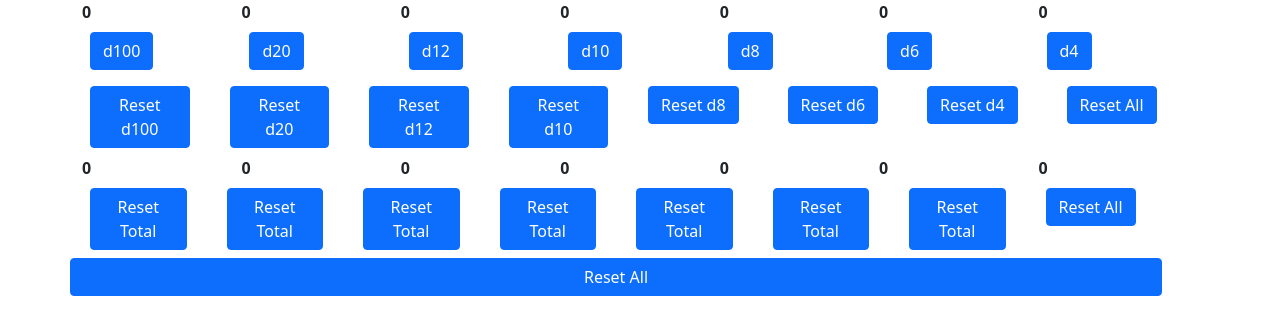
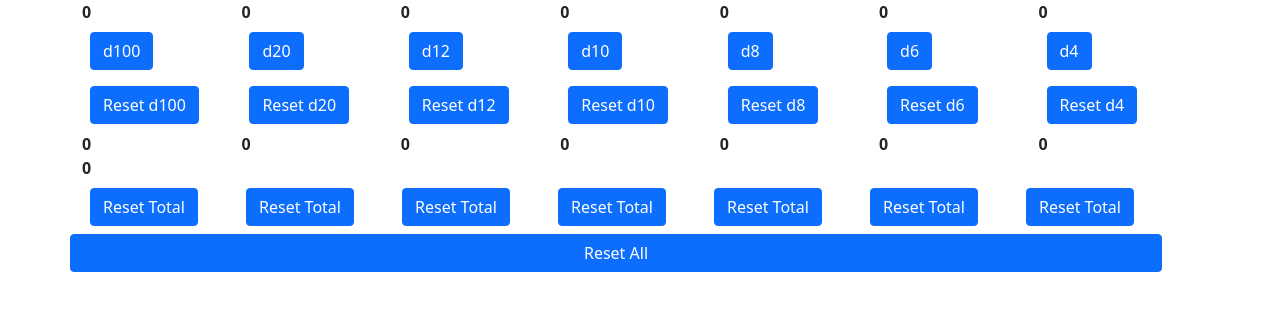
Before and after one commit to demc5656/my-app, a React (Create React App) app: page / in a window 1280 px wide. Shown: the top 334 px of the page. Built offline with nearby package versions, Linux system fonts and the light colour scheme.

Commit message:
mega total

```diff
--- a/src/components/ResetAll.tsx
+++ b/src/components/ResetAll.tsx
@@ -67,8 +67,8 @@ export function ResetAll ({set100, set20, set12, set10, set8, set6, set4, get100
         <Col><Button data-testid="reset-total-8-button" onClick={setTotal8} className="m-2">Reset Total</Button></Col>
         <Col><Button data-testid="reset-total-6-button" onClick={setTotal6} className="m-2">Reset Total</Button></Col>
         <Col><Button data-testid="reset-total-4-button" onClick={setTotal4} className="m-2">Reset Total</Button></Col>
-        <Col><Button data-testid="reset-total-button" onClick={() => {setTotal100(); setTotal20(); setTotal12(); setTotal10(); setTotal8(); setTotal6(); setTotal4();}} className="m-2">Reset All</Button></Col>
         </Row>
         <Row><Button data-testid="reset-all-button" onClick={() => {setNow100(); setNow20(); setNow12(); setNow10(); setNow8(); setNow6(); setNow4(); setTotal100(); setTotal20(); setTotal12(); setTotal10(); setTotal8(); setTotal6(); setTotal4();}}>Reset All</Button></Row>
     </Row>
 }
+//<Col><Button data-testid="reset-total-button" onClick={() => {setTotal100(); setTotal20(); setTotal12(); setTotal10(); setTotal8(); setTotal6(); setTotal4();}} className="m-2">Reset All</Button></Col>
--- a/src/components/Resets.tsx
+++ b/src/components/Resets.tsx
@@ -38,6 +38,6 @@ export function Resets ({set100, set20, set12, set10, set8, set6, set4}: {
         <Col><Button data-testid="reset-8-button" onClick={setNow8} className="m-2">Reset d8</Button></Col>
         <Col><Button data-testid="reset-6-button" onClick={setNow6} className="m-2">Reset d6</Button></Col>
         <Col><Button data-testid="reset-4-button" onClick={setNow4} className="m-2">Reset d4</Button></Col>
-        <Col><Button data-testid="reset-main-button" onClick={() => {setNow100(); setNow20(); setNow12(); setNow10(); setNow8(); setNow6(); setNow4();}} className="m-2">Reset All</Button></Col>
     </Row>
 }
+//<Col><Button data-testid="reset-main-button" onClick={() => {setNow100(); setNow20(); setNow12(); setNow10(); setNow8(); setNow6(); setNow4();}} className="m-2">Reset All</Button></Col>
--- a/src/components/TotalViewer.tsx
+++ b/src/components/TotalViewer.tsx
@@ -10,6 +10,7 @@ export function TotalViewer ({total100Value, total20Value, total12Value, total10
     total6Value: number,
     total4Value: number
 }   ): JSX.Element {
+    const temp = total100Value+total20Value+total12Value+total10Value+total8Value+total6Value+total4Value;
     //const [zero100, reset100] = useState<number()
     return <Row>
         <Col><strong>{total100Value}</strong></Col>
@@ -19,5 +20,6 @@ export function TotalViewer ({total100Value, total20Value, total12Value, total10
         <Col><strong>{total8Value}</strong></Col>
         <Col><strong>{total6Value}</strong></Col>
         <Col><strong>{total4Value}</strong></Col>
+        <Row><strong>{temp}</strong></Row>
     </Row>
 }
```
